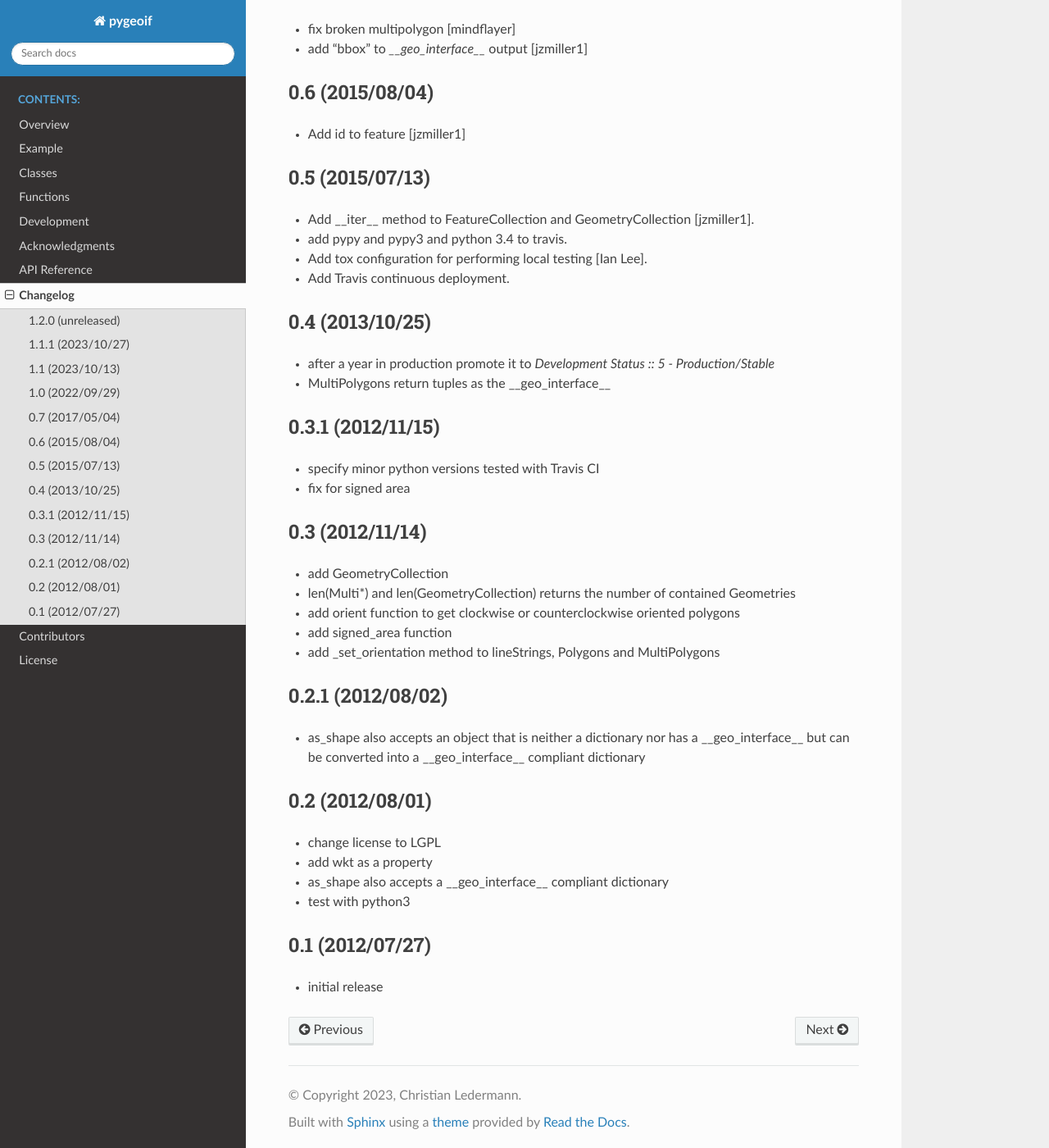
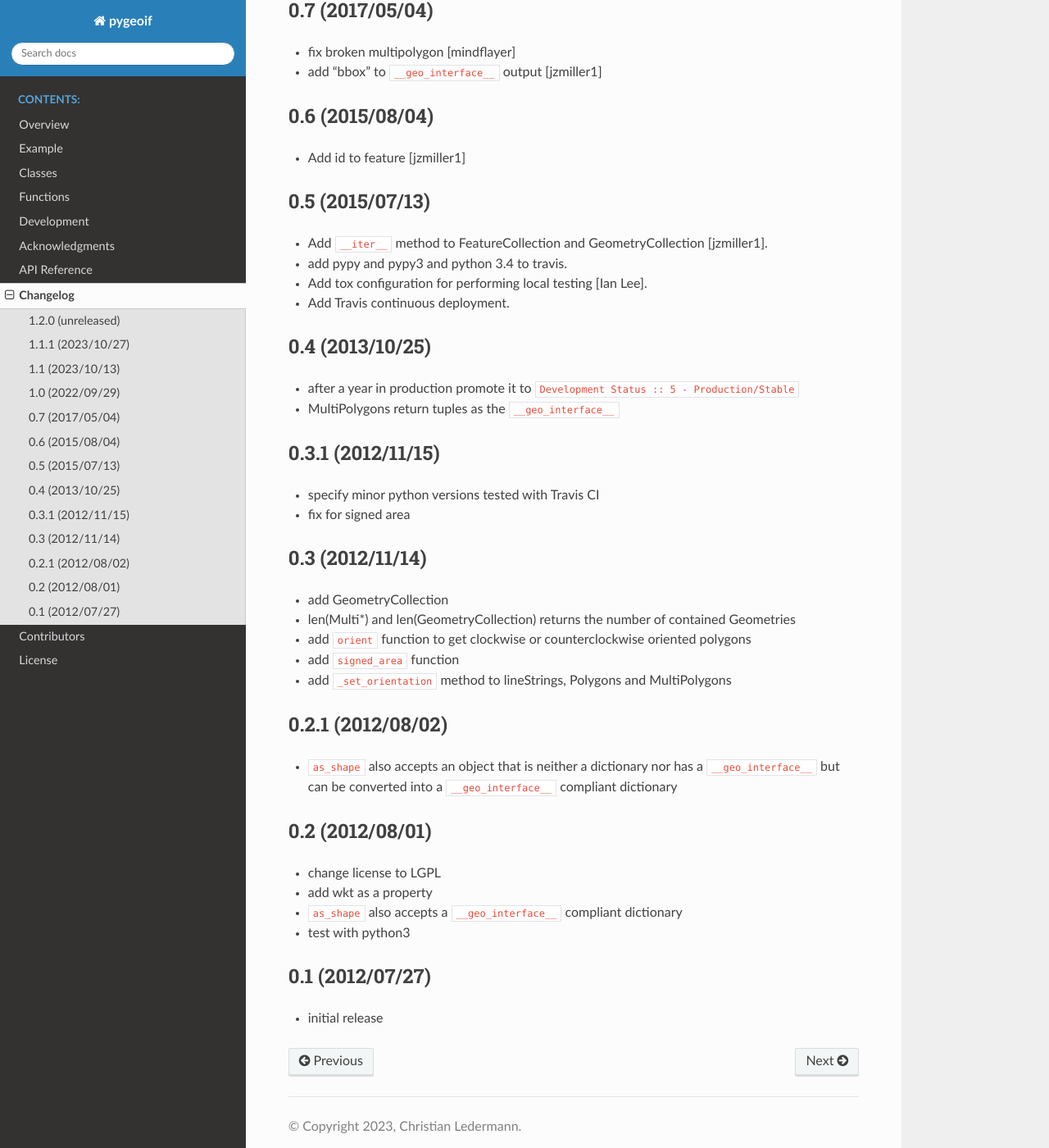
Before and after one commit to cleder/pygeoif, a Sphinx documentation site: the page built from docs/HISTORY.rst, in a window 1280 px wide and 1400 px high, scrolled down 1043 px. Shown: the whole window at 82% size. Built offline with Sphinx 7.4.7 and the Read the Docs theme 2.0.0, drawn with Linux system fonts in a browser that asks for light colours; the version number could not be read and is left out; some of the changed text lies outside the part shown.

```diff
--- a/docs/HISTORY.rst
+++ b/docs/HISTORY.rst
@@ -28,8 +29,8 @@ Changelog
 - changes to keep functionality and interface close to ``shapely``
 - remove support for python 2
 - minimum python version is 3.7
-- rename as_shape to shape
-- add box factory
+- rename ``as_shape`` to ``shape``
+- add ``box`` factory
 - format with black
 - reconstruct objects from their representation
 - Parse WKT that is not in upper case.
@@ -43,7 +44,7 @@ Changelog
 -----------------
 
 - fix broken multipolygon [mindflayer]
-- add "bbox" to `__geo_interface__` output [jzmiller1]
+- add "bbox" to ``__geo_interface__`` output [jzmiller1]
 
 0.6 (2015/08/04)
 -----------------
@@ -53,7 +54,7 @@ Changelog
 0.5 (2015/07/13)
 -----------------
 
-- Add __iter__ method to FeatureCollection and GeometryCollection [jzmiller1].
+- Add ``__iter__`` method to FeatureCollection and GeometryCollection [jzmiller1].
 - add pypy and pypy3 and python 3.4 to travis.
 - Add tox configuration for performing local testing [Ian Lee].
 - Add Travis continuous deployment.
@@ -61,8 +62,8 @@ Changelog
 0.4 (2013/10/25)
 -----------------
 
-- after a year in production promote it to `Development Status :: 5 - Production/Stable`
-- MultiPolygons return tuples as the __geo_interface__
+- after a year in production promote it to ``Development Status :: 5 - Production/Stable``
+- MultiPolygons return tuples as the ``__geo_interface__``
 
 0.3.1 (2012/11/15)
 ------------------
@@ -76,16 +77,16 @@ Changelog
 
 - add GeometryCollection
 - len(Multi*) and len(GeometryCollection) returns the number of contained Geometries
-- add orient function to get clockwise or counterclockwise oriented polygons
-- add signed_area function
-- add _set_orientation method to lineStrings, Polygons and MultiPolygons
+- add ``orient`` function to get clockwise or counterclockwise oriented polygons
+- add ``signed_area`` function
+- add ``_set_orientation`` method to lineStrings, Polygons and MultiPolygons
 
 
 0.2.1 (2012/08/02)
 -------------------
 
-- as_shape also accepts an object that is neither a dictionary nor has a __geo_interface__
-  but can be converted into a __geo_interface__ compliant dictionary
+- ``as_shape`` also accepts an object that is neither a dictionary nor has a ``__geo_interface__``
+  but can be converted into a ``__geo_interface__`` compliant dictionary
 
 
 0.2 (2012/08/01)
@@ -93,7 +94,7 @@ Changelog
 
 - change license to LGPL
 - add wkt as a property
-- as_shape also accepts a __geo_interface__ compliant dictionary
+- ``as_shape`` also accepts a ``__geo_interface__`` compliant dictionary
 - test with python3
 
 
--- a/pyproject.toml
+++ b/pyproject.toml
@@ -69,7 +69,6 @@ linting = [
     "flake8-expression-complexity",
     "flake8-function-order",
     "flake8-length",
-    "flake8-literal",
     "flake8-pep3101",
     "flake8-rst-docstrings",
     "flake8-string-format",
```
Also changed, not shown: other parts of docs/HISTORY.rst (+2 -1 lines).
